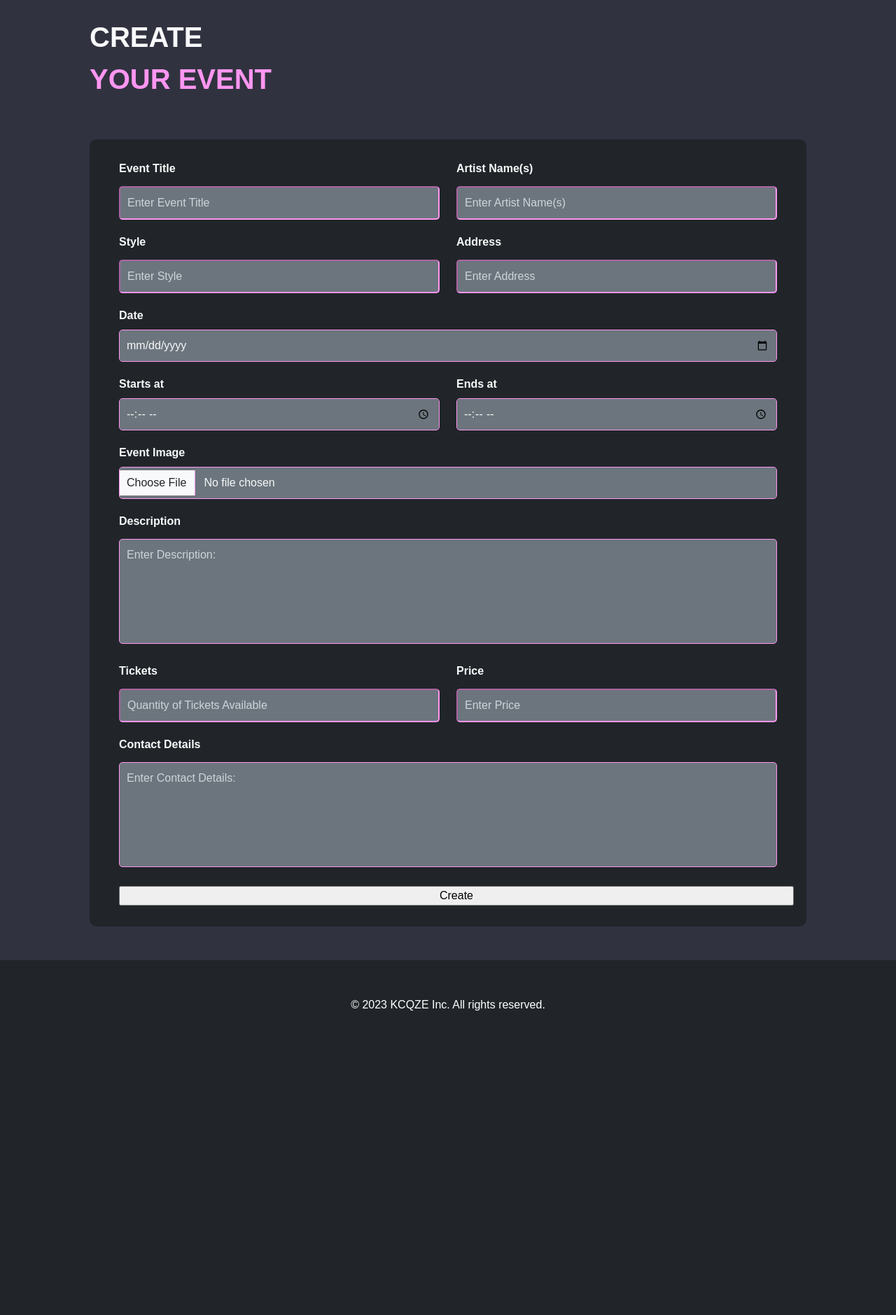
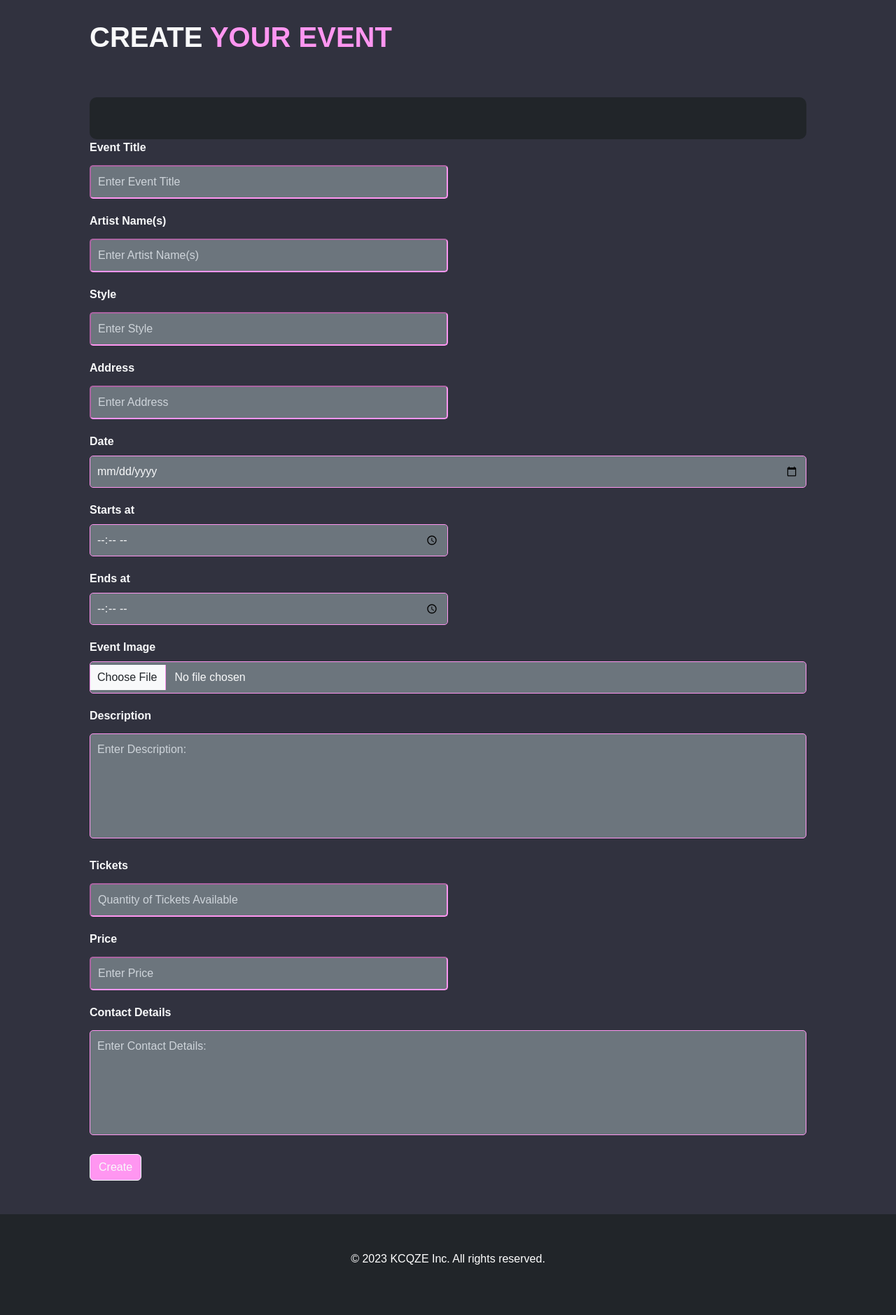
Before and after one commit to ShreyansAmin02/Group_8_Web, a Flask app: page /events/create in a window 1280 px wide. Shown: the part 73-1952 px from the top of the page at 70% size. Before the commit the page ends 1517 px from the top, so only its background shows below. Run offline with Flask 3, Linux system fonts and the light colour scheme; the visitor is signed in with stand-in values (Sample User, id 1); some libraries are stand-ins or nearby versions.

Commit message:
create page fixed up again

```diff
--- a/projectfile/website/templates/events/create.html
+++ b/projectfile/website/templates/events/create.html
@@ -7,14 +7,17 @@
     <div class="create-event-container bg-dark-subtle py-5">
       <h1 class="fs-1 fw-bold text-uppercase lh-base py-5">
         Create
-        <br />
+
         <span class="sub-text">Your Event</span>
       </h1>
       <div>
         <!-- boostrap grid usage -->
         <!-- bootstrap form component customised -->
-        <form action="#" method="post" enctype="multipart/form-data" class="create-event-form bg-dark row row-col">
+        <!-- <form action="#" method="post" enctype="multipart/form-data" class="create-event-form bg-dark row row-col"> -->
+
+        <form action="#" method="post" enctype="multipart/form-data" class="bg-dark row row-col"></form>
           {{ form.csrf_token }}
+          {{ form.hidden_tag() }}
           <div class="form-group col-md-6">{{ form.title.label }}
             {{ form.title() }}</div>
           <div class="form-group col-md-6">{{ form.artistName.label }}
@@ -43,7 +46,7 @@
           <div class="form-group col-12">{{ form.contactDetails.label }}
             {{ form.contactDetails() }}</div>
           <!-- prevent page reload -->
-          {{ form.submit(class = 'create-event-btn') }}
+          {{ form.submit(class = 'btn btn-primary btn-block col-auto create-event-btn') }}
         </form>
       </div>
     </div>
```
